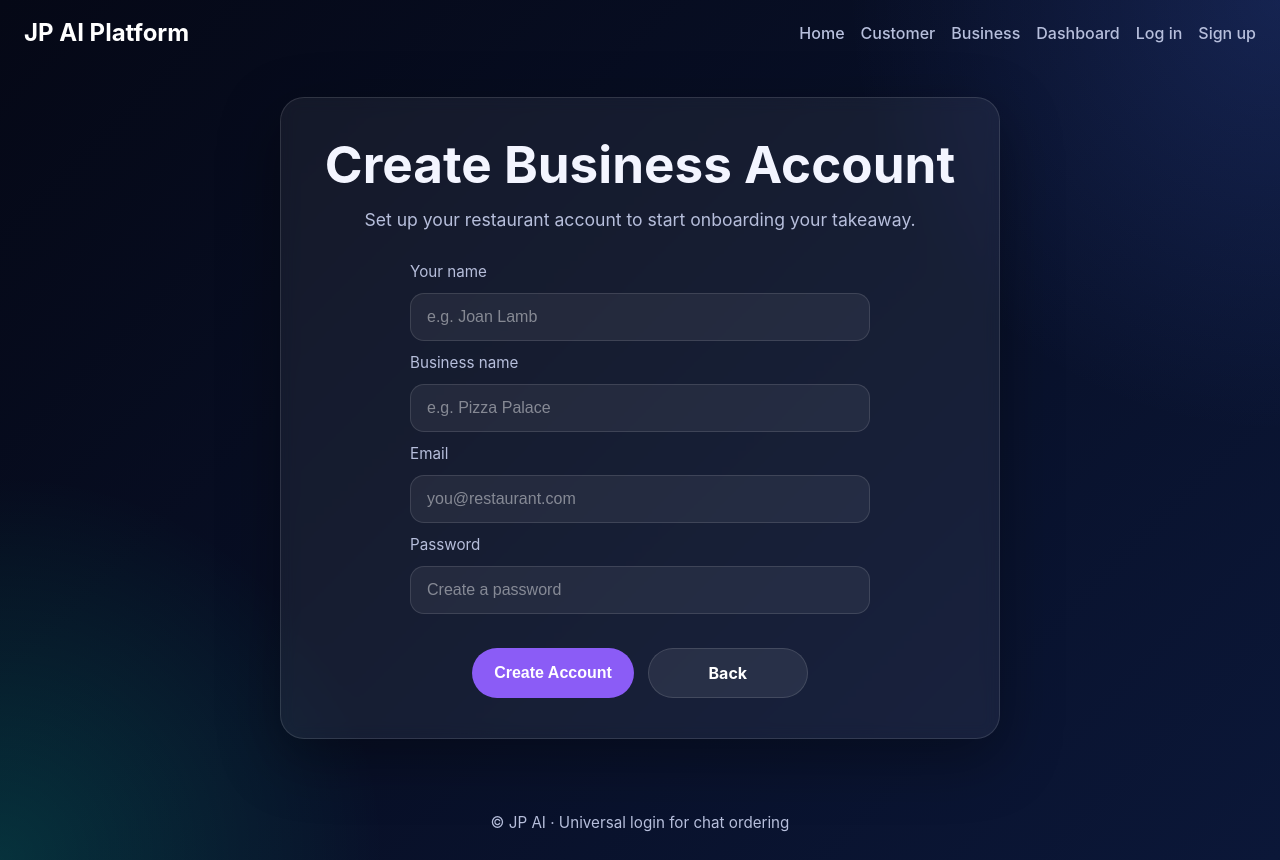
After one commit to Jpbuglerlamb/OrderChat, a FastAPI app: page /business/signup in a window 1280 px wide. The commit adds this page. Run offline with FastAPI, Linux system fonts and the light colour scheme; parts of the project's set-up code (start-up, migrations or seed data) failed here and were passed over.

Commit message:
businesses entry point

```diff
--- a/frontend/templates/business_home.html
+++ b/frontend/templates/business_home.html
@@ -9,7 +9,7 @@
     </p>
 
     <div class="button-row">
-      <a href="/signup" class="btn btn-primary">Create Business Account</a>
+      <a href="/business/signup" class="btn btn-primary">Create Business Account</a>
       <a href="/staff_login" class="btn btn-secondary">Staff Login</a>
     </div>
   </div>
--- /dev/null
+++ b/frontend/templates/business_signup.html
@@ -0,0 +1,31 @@
+{% extends "base.html" %}
+
+{% block content %}
+<section class="hero narrow">
+  <div class="card">
+    <h1>Create Business Account</h1>
+    <p class="subtitle">
+      Set up your restaurant account to start onboarding your takeaway.
+    </p>
+
+    <form class="manual-form" method="post" action="/business/signup">
+      <label for="name">Your name</label>
+      <input id="name" name="name" type="text" placeholder="e.g. Joan Lamb" required>
+
+      <label for="business_name">Business name</label>
+      <input id="business_name" name="business_name" type="text" placeholder="e.g. Pizza Palace" required>
+
+      <label for="email">Email</label>
+      <input id="email" name="email" type="email" placeholder="you@restaurant.com" required>
+
+      <label for="password">Password</label>
+      <input id="password" name="password" type="password" placeholder="Create a password" required>
+
+      <div class="button-row">
+        <button type="submit" class="btn btn-primary">Create Account</button>
+        <a href="/business" class="btn btn-secondary">Back</a>
+      </div>
+    </form>
+  </div>
+</section>
+{% endblock %}
```
Also changed, not shown: app/routes/web_platform.py (+23 -0 lines).
